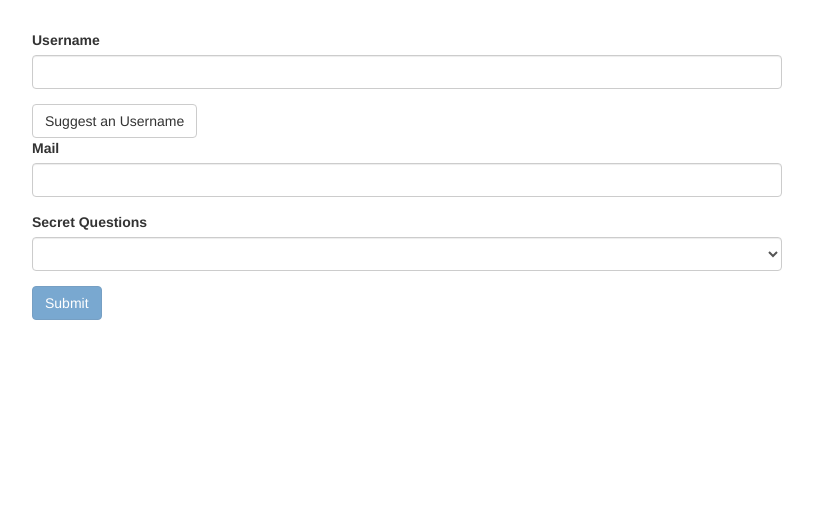
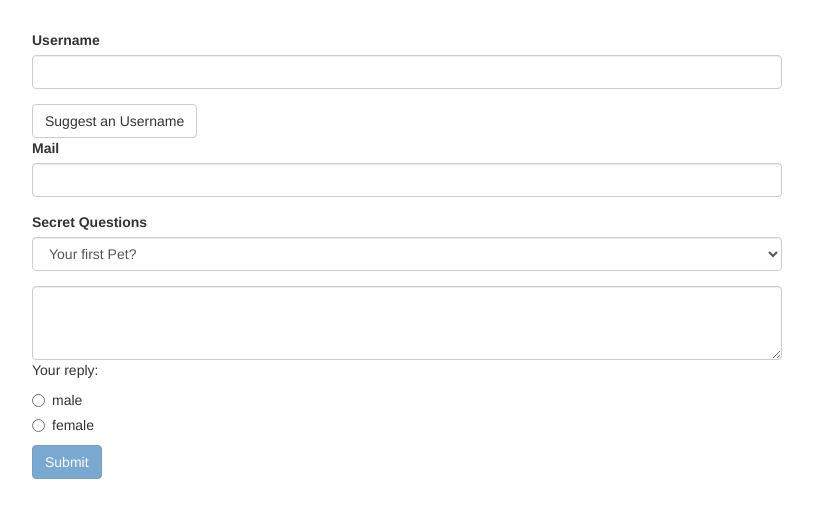
Before and after one commit to mspdl/angular-the_complete_guide_2022, an Angular app in the folder forms-td-start/: page / in a window 1280 px wide. Shown: the top 518 px of the page, without its empty margins (233-1046 px from the left). Built offline with nearby package versions, Linux system fonts and the light colour scheme.

Commit message:
Section 15: TD: Handling Radio Buttons

```diff
--- a/forms-td-start/src/app/app.component.html
+++ b/forms-td-start/src/app/app.component.html
@@ -33,10 +33,31 @@
         <p *ngIf="!userData.valid && userData.touched">User Data is invalid!</p>
         <div class="form-group">
           <label for="secret">Secret Questions</label>
-          <select id="secret" class="form-control" ngModel name="secret">
+          <select
+            id="secret"
+            class="form-control"
+            [ngModel]="defaultQuestion"
+            name="secret"
+          >
             <option value="pet">Your first Pet?</option>
             <option value="teacher">Your first teacher?</option>
           </select>
+        </div>
+        <div>
+          <textarea
+            name="questionAnswer"
+            rows="3"
+            class="form-control"
+            [(ngModel)]="answer"
+          ></textarea>
+        </div>
+        <p>Your reply: {{ answer }}</p>
+        <div class="radio" *ngFor="let gender of genders">
+          <label>
+            <input type="radio" name="gender" ngModel [value]="gender" />{{
+              gender
+            }}
+          </label>
         </div>
         <button class="btn btn-primary" type="submit" [disabled]="!f.valid">
           Submit
--- a/forms-td-start/src/app/app.component.ts
+++ b/forms-td-start/src/app/app.component.ts
@@ -8,6 +8,9 @@ import { NgForm } from "@angular/forms";
 })
 export class AppComponent {
   @ViewChild("f") signupForm: NgForm;
+  defaultQuestion = "pet";
+  answer = "";
+  genders = ["male", "female"];
 
   // onSubmit(form: NgForm) {
   //   console.log("Submitted!", form);
```
